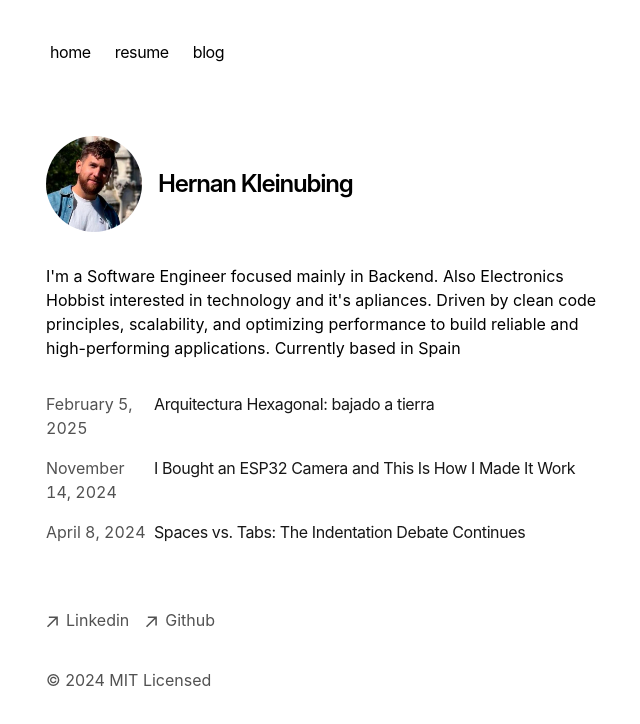
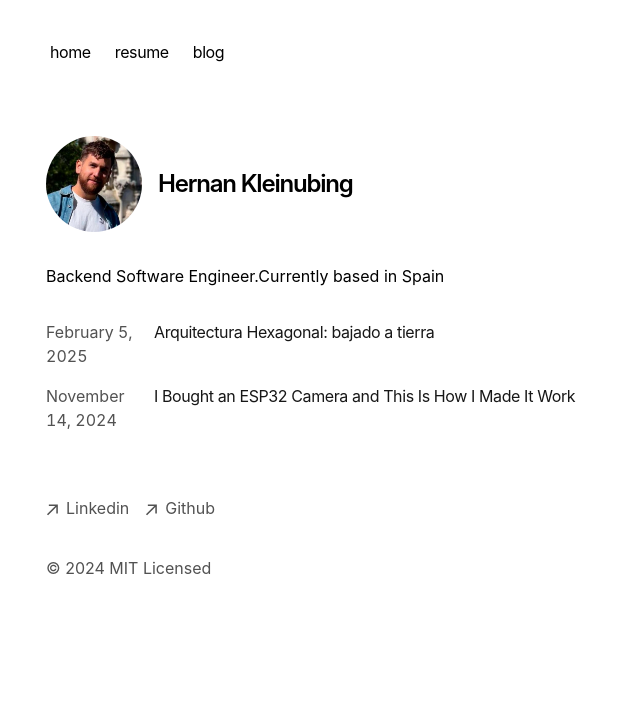
Before and after one commit to kleinher/kleinher.github.io, a Next.js app: page / in a window 1280 px wide. Shown: the top 724 px of the page, without its empty margins (306-946 px from the left). Built offline with nearby package versions, Linux system fonts and the light colour scheme.

Commit message:
Borrado de blog y actualizacion de index

```diff
--- a/app/blog/posts/spaces-vs-tabs.mdx
+++ /dev/null
@@ -1,31 +0,0 @@
----
-title: 'Spaces vs. Tabs: The Indentation Debate Continues'
-publishedAt: '2024-04-08'
-summary: 'Explore the enduring debate between using spaces and tabs for code indentation, and why this choice matters more than you might think.'
----
-
-The debate between using spaces and tabs for indentation in coding may seem trivial to the uninitiated, but it is a topic that continues to inspire passionate discussions among developers. This seemingly minor choice can affect code readability, maintenance, and even team dynamics.
-
-Let's delve into the arguments for both sides and consider why this debate remains relevant in the software development world.
-
-## The Case for Spaces
-
-Advocates for using spaces argue that it ensures consistent code appearance across different editors, tools, and platforms. Because a space is a universally recognized character with a consistent width, code indented with spaces will look the same no matter where it's viewed. This consistency is crucial for maintaining readability and avoiding formatting issues when code is shared between team members or published online.
-
-Additionally, some programming languages and style guides explicitly recommend spaces for indentation, suggesting a certain number of spaces (often two or four) per indentation level. Adhering to these recommendations can be essential for projects that aim for best practices in code quality and readability.
-
-## The Case for Tabs
-
-On the other side of the debate, proponents of tabs highlight the flexibility that tabs offer. Because the width of a tab can be adjusted in most text editors, individual developers can choose how much indentation they prefer to see, making the code more accessible and comfortable to read on a personal level. This adaptability can be particularly beneficial in teams with diverse preferences regarding code layout.
-
-Tabs also have the advantage of semantic meaning. A tab is explicitly meant to represent indentation, whereas a space is used for many purposes within code. This distinction can make automated parsing and manipulation of code simpler, as tools can more easily recognize and adjust indentation levels without confusing them with spaces used for alignment.
-
-## Hybrid Approaches and Team Dynamics
-
-The debate often extends into discussions about hybrid approaches, where teams might use tabs for indentation and spaces for alignment within lines, attempting to combine the best of both worlds. However, such strategies require clear team agreements and disciplined adherence to coding standards to prevent formatting chaos.
-
-Ultimately, the choice between spaces and tabs often comes down to team consensus and project guidelines. In environments where collaboration and code sharing are common, agreeing on a standard that everyone follows is more important than the individual preferences of spaces versus tabs. Modern development tools and linters can help enforce these standards, making the choice less about technical limitations and more about team dynamics and coding philosophy.
-
-## Conclusion
-
-While the spaces vs. tabs debate might not have a one-size-fits-all answer, it underscores the importance of consistency, readability, and team collaboration in software development. Whether a team chooses spaces, tabs, or a hybrid approach, the key is to make a conscious choice that serves the project's needs and to adhere to it throughout the codebase. As with many aspects of coding, communication and agreement among team members are paramount to navigating this classic programming debate.
--- a/app/page.tsx
+++ b/app/page.tsx
@@ -18,11 +18,7 @@ export default function Page() {
         </h1>
       </div>
       <p className="mb-4">
-        {`I'm a Software Engineer focused mainly in Backend. Also Electronics Hobbist
-         interested in technology and it's apliances. Driven by clean code principles,
-         scalability, and optimizing performance to build reliable and high-performing
-         applications.
-         Currently based in Spain`}
+        {`Backend Software Engineer.Currently based in Spain`}
       </p>
       <div className="my-8">
         <BlogPosts />
```
